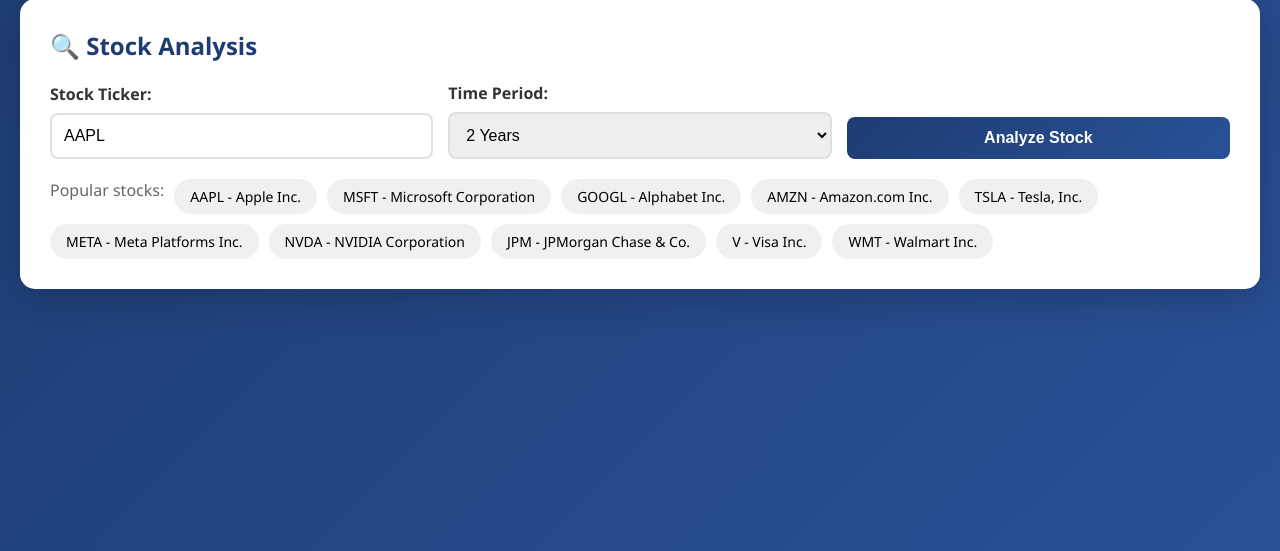
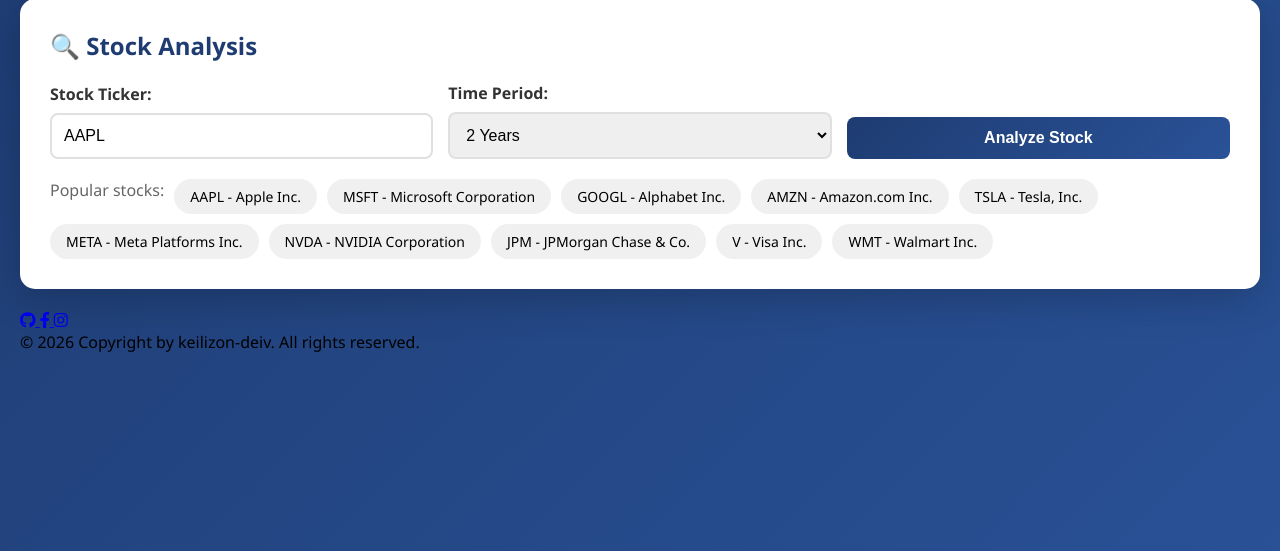
Before and after one commit to KeilizonDeiv/stock_analyzer, a Flask app: page / in a window 1280 px wide. Shown: the part 149-700 px from the top of the page. Run offline with Flask 3, Linux system fonts and the light colour scheme.

Commit message:
Update index.html

```diff
--- a/stock_predictor/templates/index.html
+++ b/stock_predictor/templates/index.html
@@ -5,6 +5,7 @@
     <meta name="viewport" content="width=device-width, initial-scale=1.0">
     <title>Stock Price Prediction Dashboard</title>
     <script src="https://cdn.jsdelivr.net/npm/chart.js@4.4.0/dist/chart.umd.min.js"></script>
+    <link rel="stylesheet" href="https://cdnjs.cloudflare.com/ajax/libs/font-awesome/6.0.0/css/all.min.css">
     <link rel="stylesheet" href="{{ url_for('static', filename='css/style.css') }}">
 </head>
 <body>
@@ -204,6 +205,26 @@
         </div>
     </div>
 
+    <!-- Footer -->
+    <footer class="footer">
+        <div class="footer-content">
+            <div class="footer-left">
+                <a href="https://github.com/KeilizonDeiv" target="_blank" class="social-icon">
+                    <i class="fab fa-github"></i>
+                </a>
+                <a href="https://facebook.com/keidiev14" target="_blank" class="social-icon">
+                    <i class="fab fa-facebook-f"></i>
+                </a>
+                <a href="https://instagram.com/kdeiv_dyr" target="_blank" class="social-icon">
+                    <i class="fab fa-instagram"></i>
+                </a>
+            </div>
+            <div class="footer-right">
+                <p>&copy; 2026 Copyright by keilizon-deiv. All rights reserved.</p>
+            </div>
+        </div>
+    </footer>
+
     <script src="{{ url_for('static', filename='js/script.js') }}"></script>
 </body>
 </html>
```
